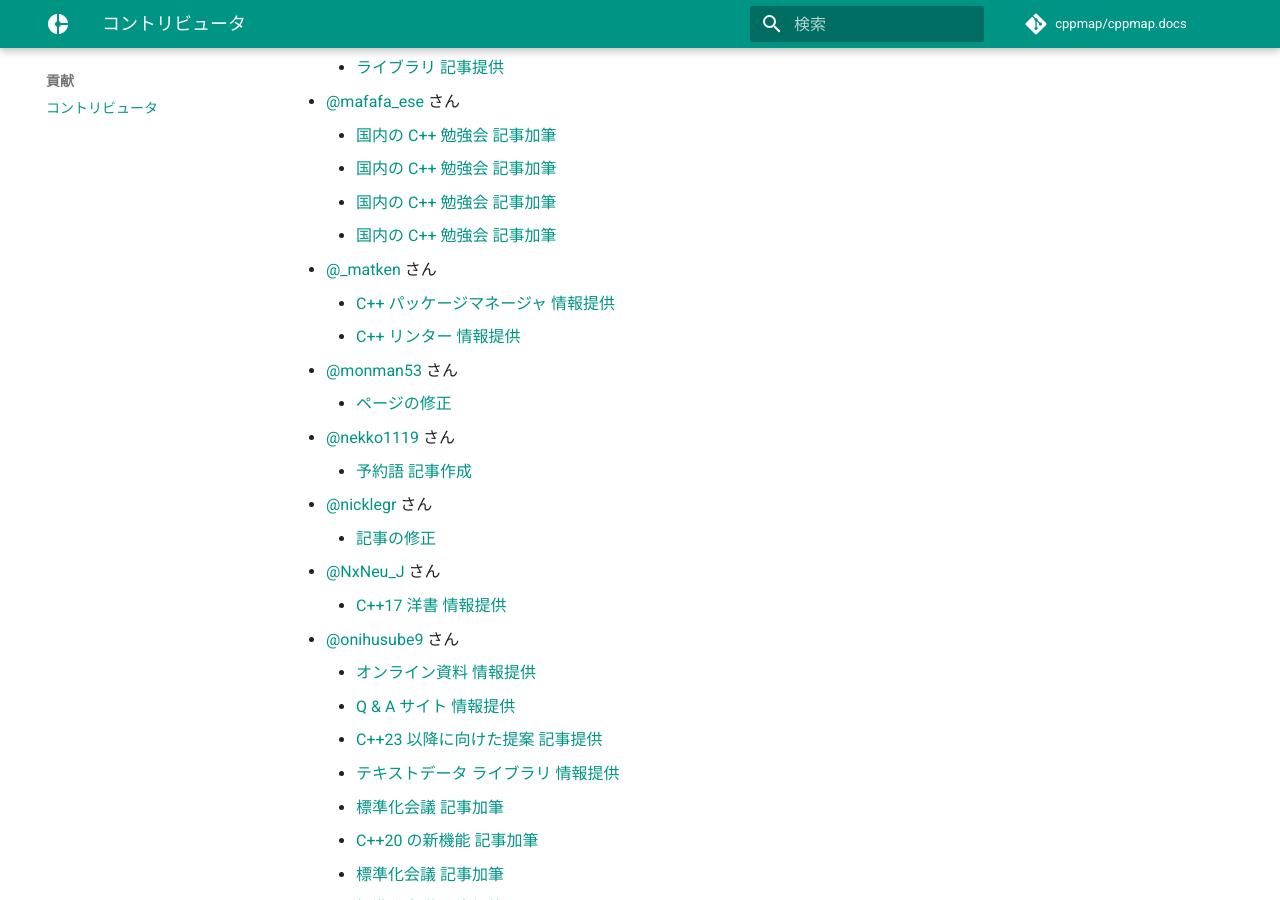
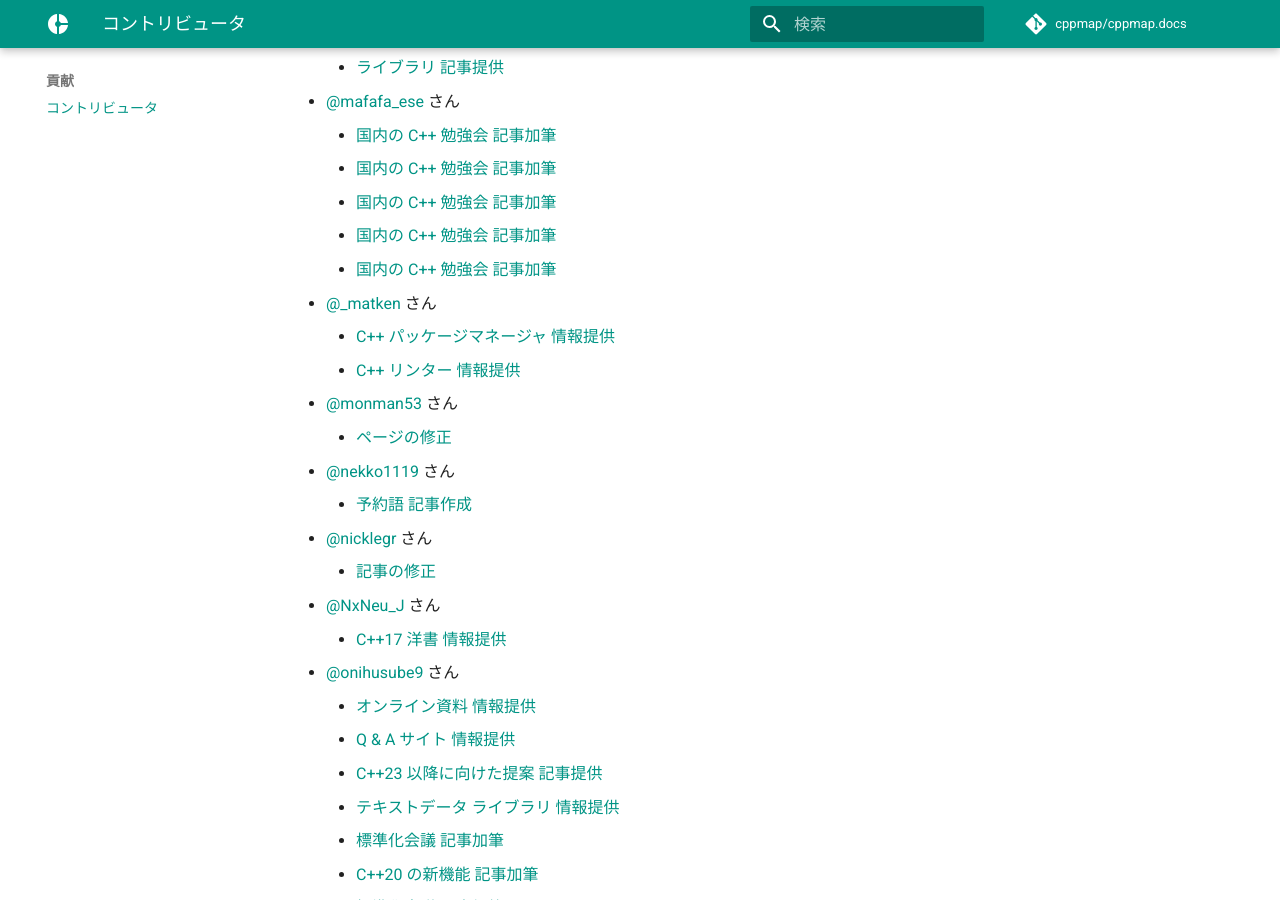
Before and after one commit to cppmap/cppmap.docs, an MkDocs documentation site: the page built from docs/contribution/contributors.md, in a window 1280 px wide and 900 px high, scrolled down 1028 px. Built offline with MkDocs 1.6.1 and Material for MkDocs 9.7.7, drawn with Linux system fonts in a browser that asks for light colours; nearby versions of some CDN libraries; comment, search, counter and statistics services are not loaded.

Commit message:
Update contributors.md

```diff
--- a/docs/contribution/contributors.md
+++ b/docs/contribution/contributors.md
@@ -36,6 +36,7 @@
     - [国内の C++ 勉強会 記事加筆](https://github.com/cppmap/cppmap.docs/pull/54)
     - [国内の C++ 勉強会 記事加筆](https://github.com/cppmap/cppmap.docs/pull/55)
     - [国内の C++ 勉強会 記事加筆](https://github.com/cppmap/cppmap.docs/pull/56)
+    - [国内の C++ 勉強会 記事加筆](https://github.com/cppmap/cppmap.docs/pull/57)
 - [@_matken](https://twitter.com/_matken) さん
     - [C++ パッケージマネージャ 情報提供](https://github.com/cppmap/cppmap.docs/pull/2)
     - [C++ リンター 情報提供](https://github.com/cppmap/cppmap.docs/pull/50)
```
